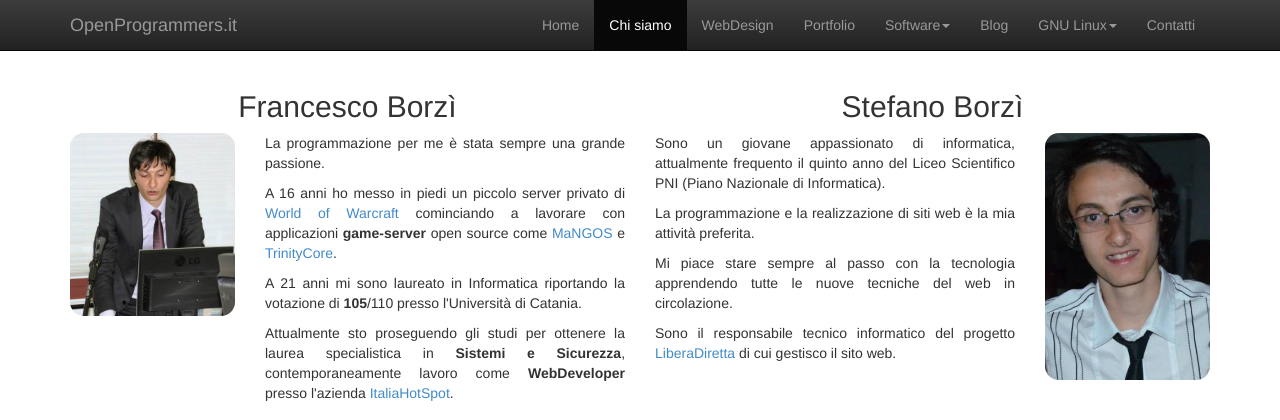
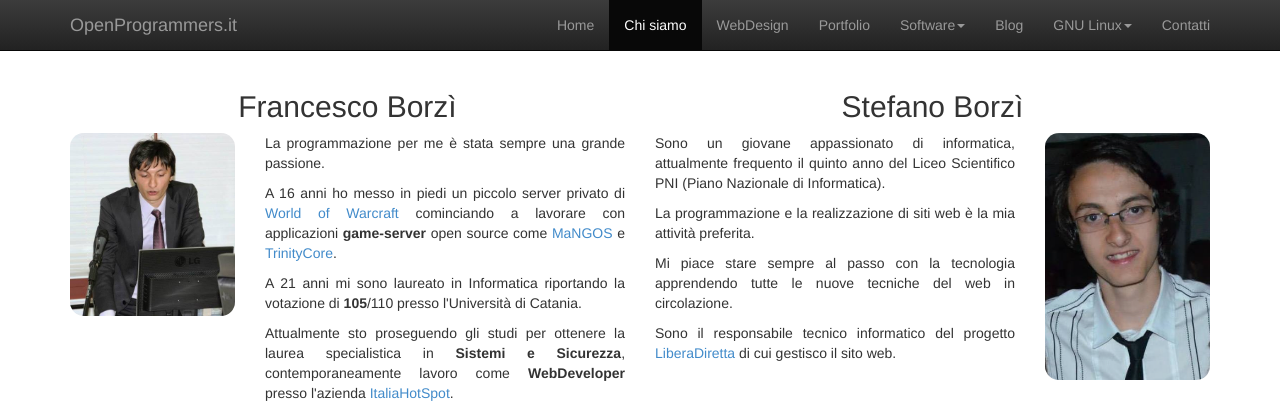
Before and after one commit to FrancescoBorzi/openprogrammers, a PHP site: page /chisiamo.php in a window 1280 px wide. Shown: the top 420 px of the page. Run offline with PHP 8.4, Linux system fonts and the light colour scheme; some libraries are stand-ins or nearby versions.

Commit message:
fix navbar layout for mobile

```diff
--- a/chisiamo.php
+++ b/chisiamo.php
@@ -33,8 +33,8 @@
           </button>
           <a class="hidden-sm navbar-brand" href="home.php">OpenProgrammers.it</a>
         </div>
-        <div class="collapse navbar-collapse pull-right">
-          <ul class="nav navbar-nav">
+        <div class="collapse navbar-collapse">
+          <ul class="nav navbar-nav navbar-right">
             <li><a href="home.php">Home</a></li>
             <li class="active"><a href="chisiamo.php">Chi siamo</a></li>
             <li><a href="webdesign.php">WebDesign</a></li>
--- a/contatti.php
+++ b/contatti.php
@@ -33,8 +33,8 @@
           </button>
           <a class="hidden-sm navbar-brand" href="home.php">OpenProgrammers.it</a>
         </div>
-        <div class="collapse navbar-collapse pull-right">
-          <ul class="nav navbar-nav">
+        <div class="collapse navbar-collapse">
+          <ul class="nav navbar-nav navbar-right">
             <li><a href="home.php">Home</a></li>
             <li><a href="chisiamo.php">Chi siamo</a></li>
             <li><a href="webdesign.php">WebDesign</a></li>
--- a/home.php
+++ b/home.php
@@ -38,8 +38,8 @@ include_once("db_connect.php");
           </button>
           <a class="hidden-sm navbar-brand" href="home.php">OpenProgrammers.it</a>
         </div>
-        <div class="collapse navbar-collapse pull-right">
-          <ul class="nav navbar-nav">
+        <div class="collapse navbar-collapse">
+          <ul class="nav navbar-nav  navbar-right">
             <li class="active"><a href="home.php">Home</a></li>
             <li><a href="chisiamo.php">Chi siamo</a></li>
             <li><a href="webdesign.php">WebDesign</a></li>
--- a/portfolio.php
+++ b/portfolio.php
@@ -33,8 +33,8 @@
           </button>
           <a class="hidden-sm navbar-brand" href="home.php">OpenProgrammers.it</a>
         </div>
-        <div class="collapse navbar-collapse pull-right">
-          <ul class="nav navbar-nav">
+        <div class="collapse navbar-collapse">
+          <ul class="nav navbar-nav navbar-right">
             <li><a href="home.php">Home</a></li>
             <li><a href="chisiamo.php">Chi siamo</a></li>
             <li><a href="webdesign.php">WebDesign</a></li>
--- a/webdesign.php
+++ b/webdesign.php
@@ -33,8 +33,8 @@
           </button>
           <a class="hidden-sm navbar-brand" href="home.php">OpenProgrammers.it</a>
         </div>
-        <div class="collapse navbar-collapse pull-right">
-          <ul class="nav navbar-nav">
+        <div class="collapse navbar-collapse">
+          <ul class="nav navbar-nav navbar-right">
             <li><a href="home.php">Home</a></li>
             <li><a href="chisiamo.php">Chi siamo</a></li>
             <li class="active"><a href="webdesign.php">WebDesign</a></li>
```
